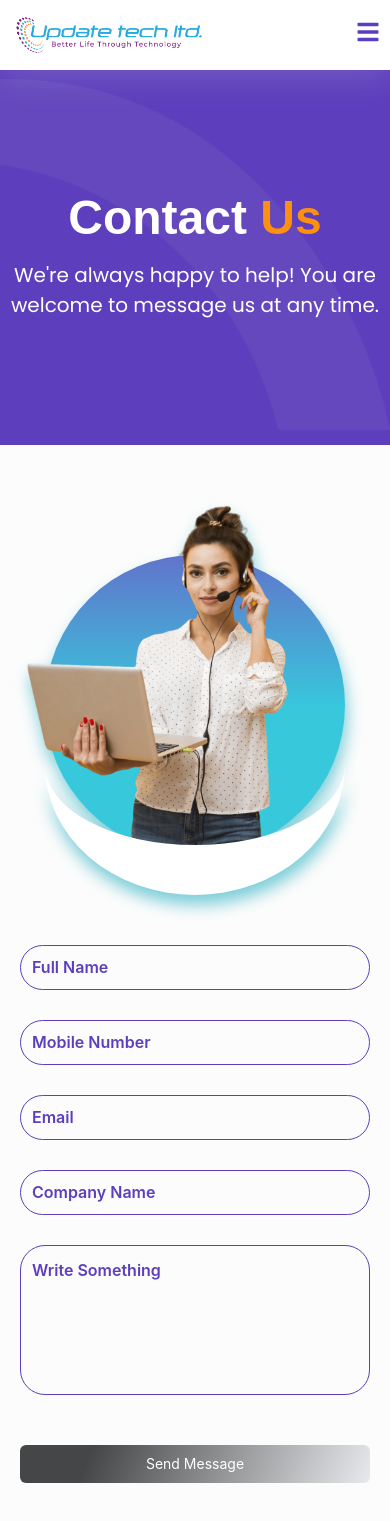
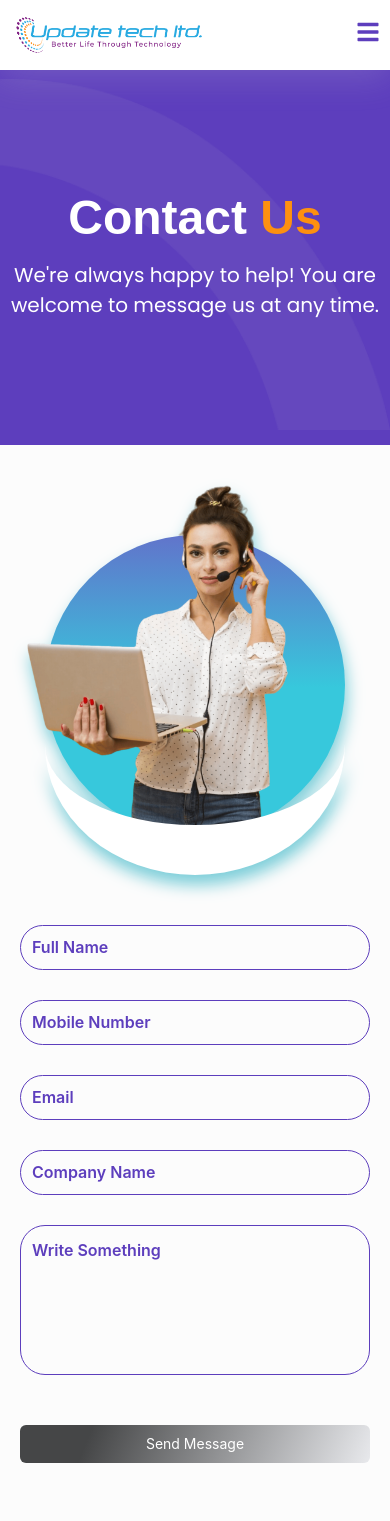
Before and after one commit to mahfuzar07/courier_front, a Next.js app: page /contact in a window 390 px wide. Shown: the top 1521 px of the page. Built offline with nearby package versions, Linux system fonts and the light colour scheme; a web font is replaced by a local one.

Commit message:
update style

```diff
--- a/src/styles/pages/_contact.scss
+++ b/src/styles/pages/_contact.scss
@@ -5,7 +5,7 @@
 	justify-content: center;
 	gap: 20px;
 	height: auto;
-	margin-top: 100px;
+	padding: 80px 0;
 
 	.contact_image_wrapper {
 		flex: 1;
@@ -39,7 +39,6 @@
 				border-end-start-radius: 70%;
 				border-block-end-style: solid;
 				border-block-end-color: white;
-
 			}
 			.contact_image {
 				position: absolute;
@@ -141,7 +140,7 @@
 @media only screen and (max-width: 768px) {
 	.contact_section_wrapper {
 		flex-direction: column;
-		margin-top: 0 !important;
+		padding: 0;
 
 		.contact_image_wrapper {
 			position: relative;
```
